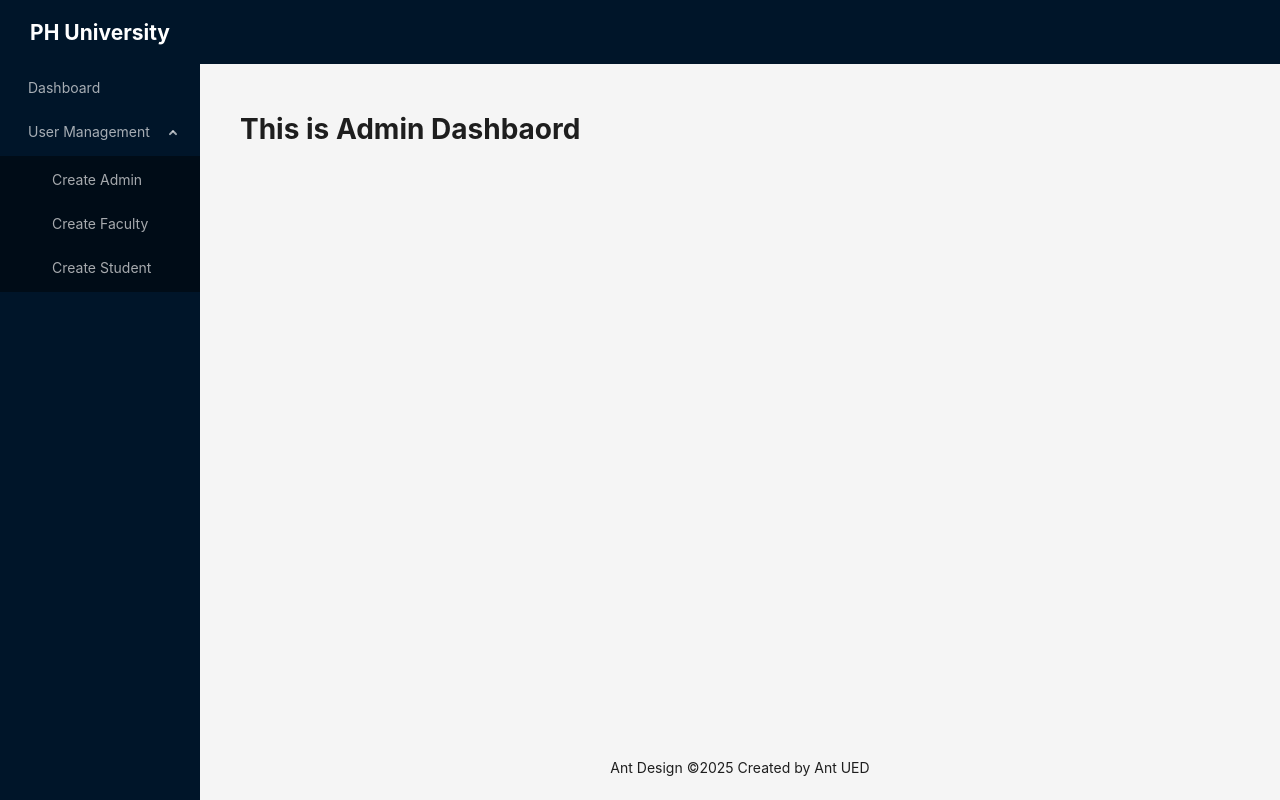
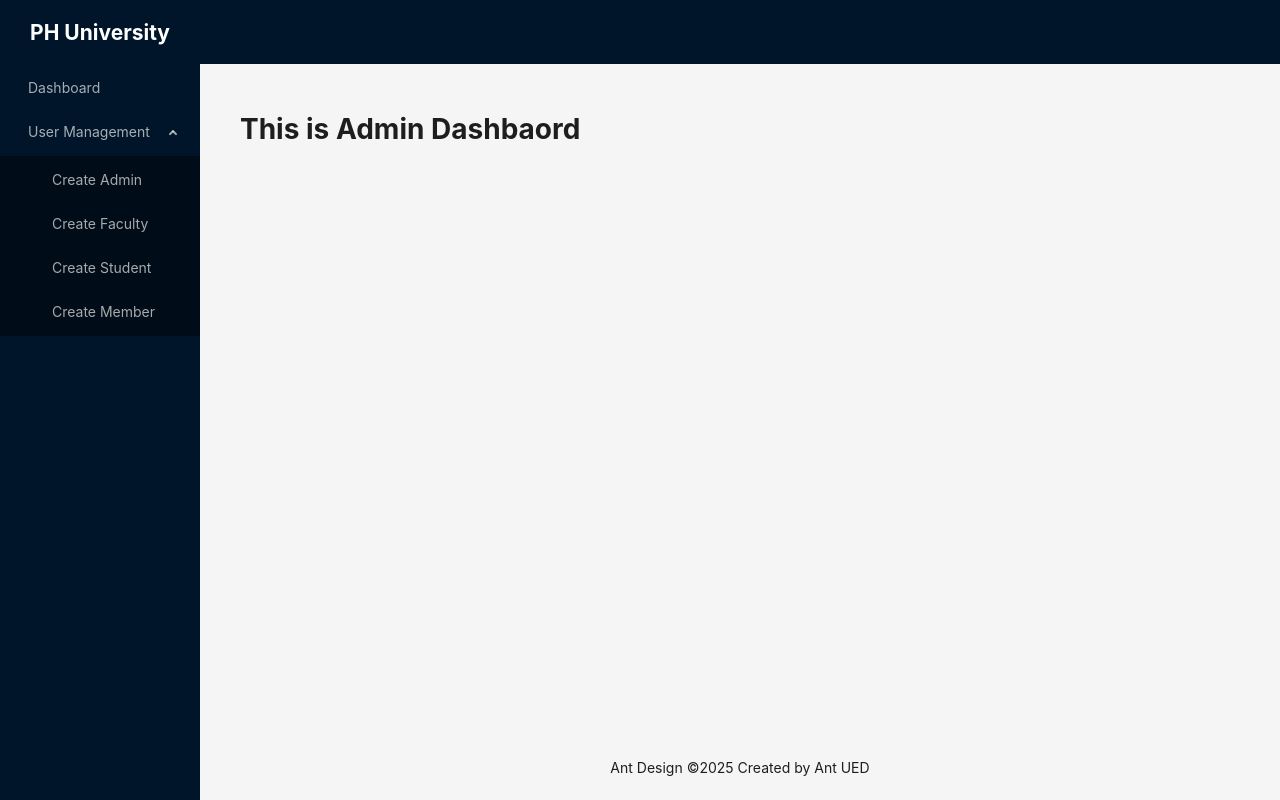
Before and after one commit to HumayunKabirSobuj/PH-University-Client, a React (Vite) app: page /admin/dashboard in a window 1280 px wide. Both pictures are taken after a click on the element "User Management". Built offline with nearby package versions, Linux system fonts and the light colour scheme.

Commit message:
adminSidebarItems Reusable done

```diff
--- a/src/components/layout/MainLayout.tsx
+++ b/src/components/layout/MainLayout.tsx
@@ -1,33 +1,9 @@
-import { Layout, Menu, MenuProps } from "antd";
-import { NavLink, Outlet } from "react-router-dom";
+import { Layout, Menu } from "antd";
+import { Outlet } from "react-router-dom";
+import { adminSidebarItems } from "../../routes/admin.routes";
 
 const { Header, Content, Footer, Sider } = Layout;
 
-const items: MenuProps["items"] = [
-  {
-    key: "Dashboard",
-    label: <NavLink to={'/admin/dashboard'}>Dashboard</NavLink>,
-  },
-
-  {
-    key: "User Management",
-    label: "User Management",
-    children: [
-      {
-        key: "Create Admin",
-        label: <NavLink to={'/admin/create-admin'}>Create Admin</NavLink>,
-      },
-      {
-        key: "Create Faculty",
-        label: <NavLink to={'/admin/create-faculty'}>Create Faculty</NavLink>,
-      },
-      {
-        key: "Create Student",
-        label: <NavLink to={'/admin/create-student'}>Create Student</NavLink>,
-      },
-    ],
-  },
-];
 
 const MainLayout = () => {
   return (
@@ -57,7 +33,7 @@
           theme="dark"
           mode="inline"
           defaultSelectedKeys={["4"]}
-          items={items}
+          items={adminSidebarItems}
         />
       </Sider>
       <Layout>
--- a/src/routes/admin.routes.tsx
+++ b/src/routes/admin.routes.tsx
@@ -3,12 +3,18 @@
 import CreateAdmin from "../pages/admin/CreateAdmin";
 import CreateFaculty from "../pages/admin/CreateFaculty";
 import CreateStudent from "../pages/admin/CreateStudent";
+import { NavLink } from "react-router-dom";
 
 type TRoute = {
   path: string;
   element: ReactNode;
 };
 
+type TSidebarItem = {
+  key: string;
+  label: ReactNode;
+  children?:TSidebarItem[]
+};
 const adminPaths = [
   {
     name: "Dashboard",
@@ -31,6 +37,11 @@
       {
         name: "Create Student",
         path: "create-student",
+        element: <CreateStudent />,
+      },
+      {
+        name: "Create Member",
+        path: "create-member",
         element: <CreateStudent />,
       },
     ],
@@ -58,8 +69,29 @@
 //   },
 // ];
 
+export const adminSidebarItems = adminPaths.reduce((acc:TSidebarItem[], item) => {
+  if (item.path && item.name) {
+    acc.push({
+      key: item.name,
+      label: <NavLink to={`/admin/${item.path}`}>{item.name}</NavLink>,
+    });
+  }
+
+  if (item.children) {
+    acc.push({
+      key: item.name,
+      label: item.name,
+      children: item.children.map((child) => ({
+        key: child.name,
+        label: <NavLink to={`/admin/${child.path}`}>{child.name}</NavLink>,
+      })),
+    });
+  }
+  return acc;
+}, []);
+
 // Programatical way
-export const adminRoutes = adminPaths.reduce((acc:TRoute[], item) => {
+export const adminRoutes = adminPaths.reduce((acc: TRoute[], item) => {
   if (item.path && item.element) {
     acc.push({
       path: item.path,
```
Also changed, not shown: src/components/layout/AdminLayout.tsx (deleted, +0 -10 lines), test.js (+30 -9 lines).
